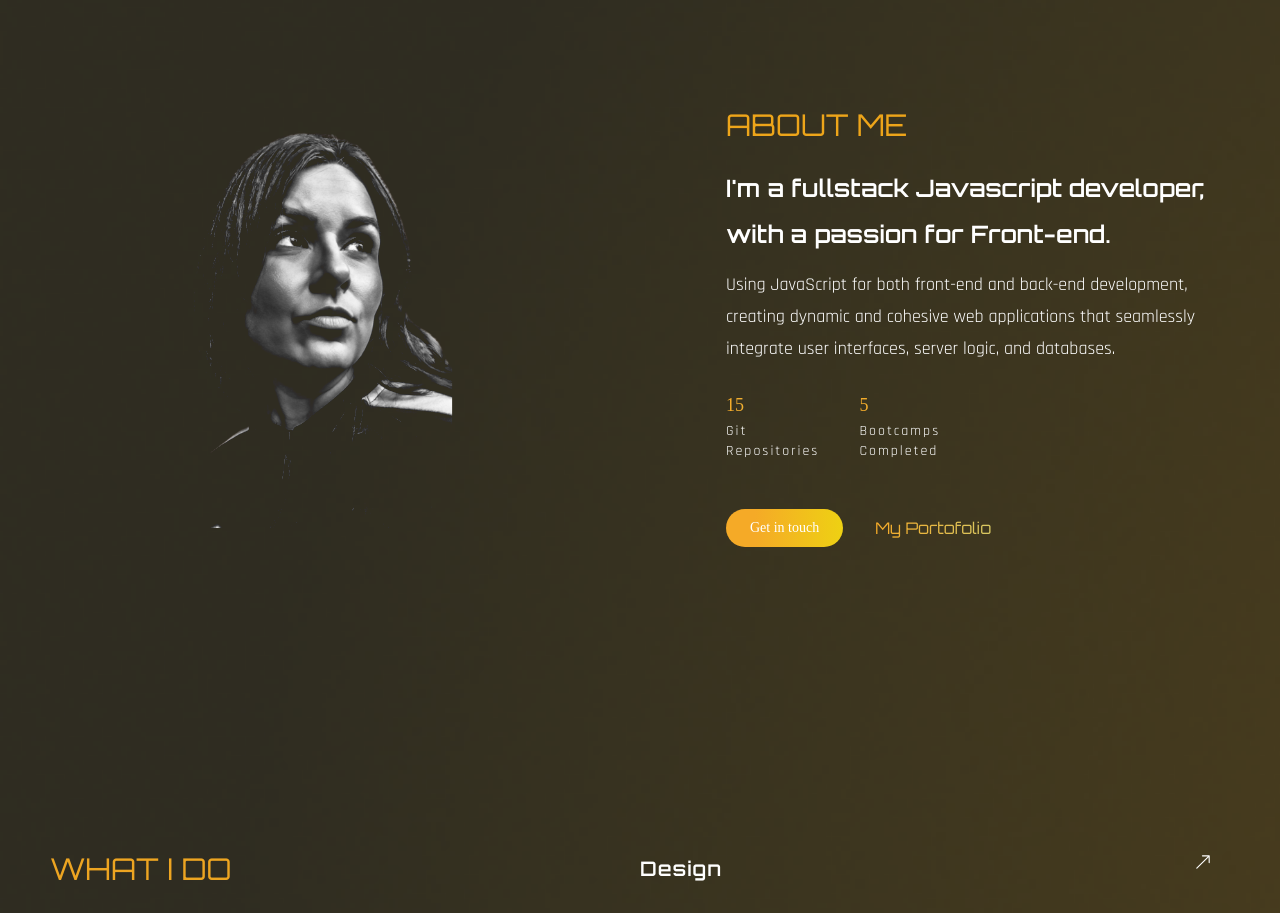
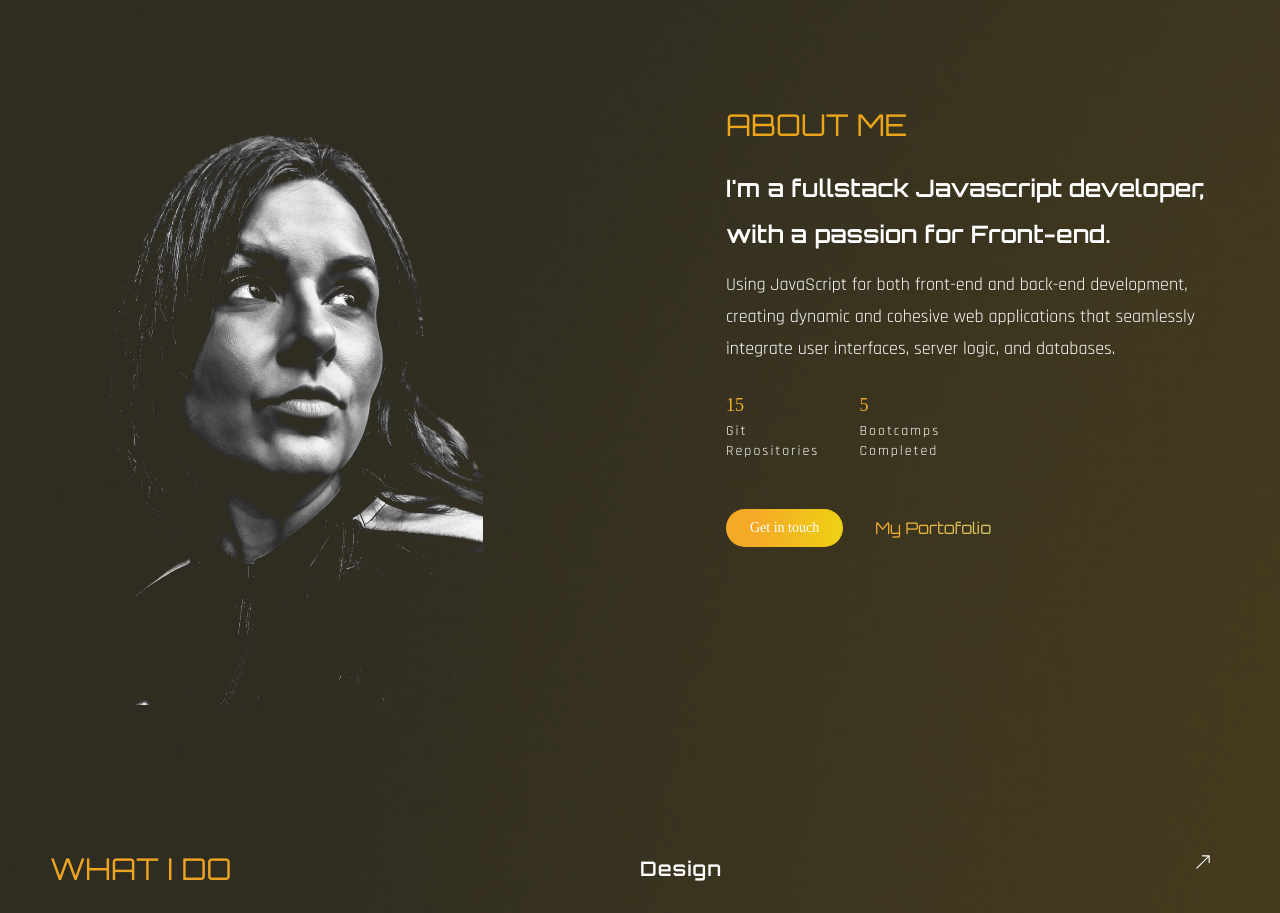
Before and after one commit to makoalex/Alexamdra_portofolio, a React (Create React App) app: page / in a window 1280 px wide. Shown: the part 800-1713 px from the top of the page. Built offline with nearby package versions, Linux system fonts and the light colour scheme; a web font is replaced by a local one.

Commit message:
[style] adding image tag

```diff
--- a/src/components/About.js
+++ b/src/components/About.js
@@ -3,6 +3,7 @@ import { useInView } from "react-intersection-observer";
 import CountUp from "react-countup";
 import { motion } from 'framer-motion';
 import { fadeIn } from '../variants';
+import about from '../assets/alex1.png'
 
 
 export default function About() {
@@ -10,13 +11,15 @@ export default function About() {
   return (
     <section className="section" id="about" ref={ref}>
       <div className="container mx-auto">
-        <div className="flex flex-col gap-y-6 lg:flex-row lg:items-center lg:gap-x-32 lg:gap-y-0 h-screen">
+        <div className="flex flex-col h-full gap-y-6 lg:flex-row lg:items-center lg:gap-x-32 lg:gap-y-0">
           <motion.div
             variants={fadeIn("right", 0.3)}
             initial="hidden"
             whileInView={"show"}
             viewport={{ once: false, amount: 0.7 }}
-           className="flex-1 mr-11 bg-about bg-contain bg-no-repeat h-[400px] mix-blend-lighten bg-top"></motion.div>
+           className="flex-1 justify-center lg:mr-11  bg-cover bg-no-repeat mix-blend-lighten lg:h-[400px]">
+            <img src={about} className=" bg-contain align-middle "/>
+           </motion.div>
           <motion.div
             variants={fadeIn("left", 0.5)}
             initial="hidden"
```
